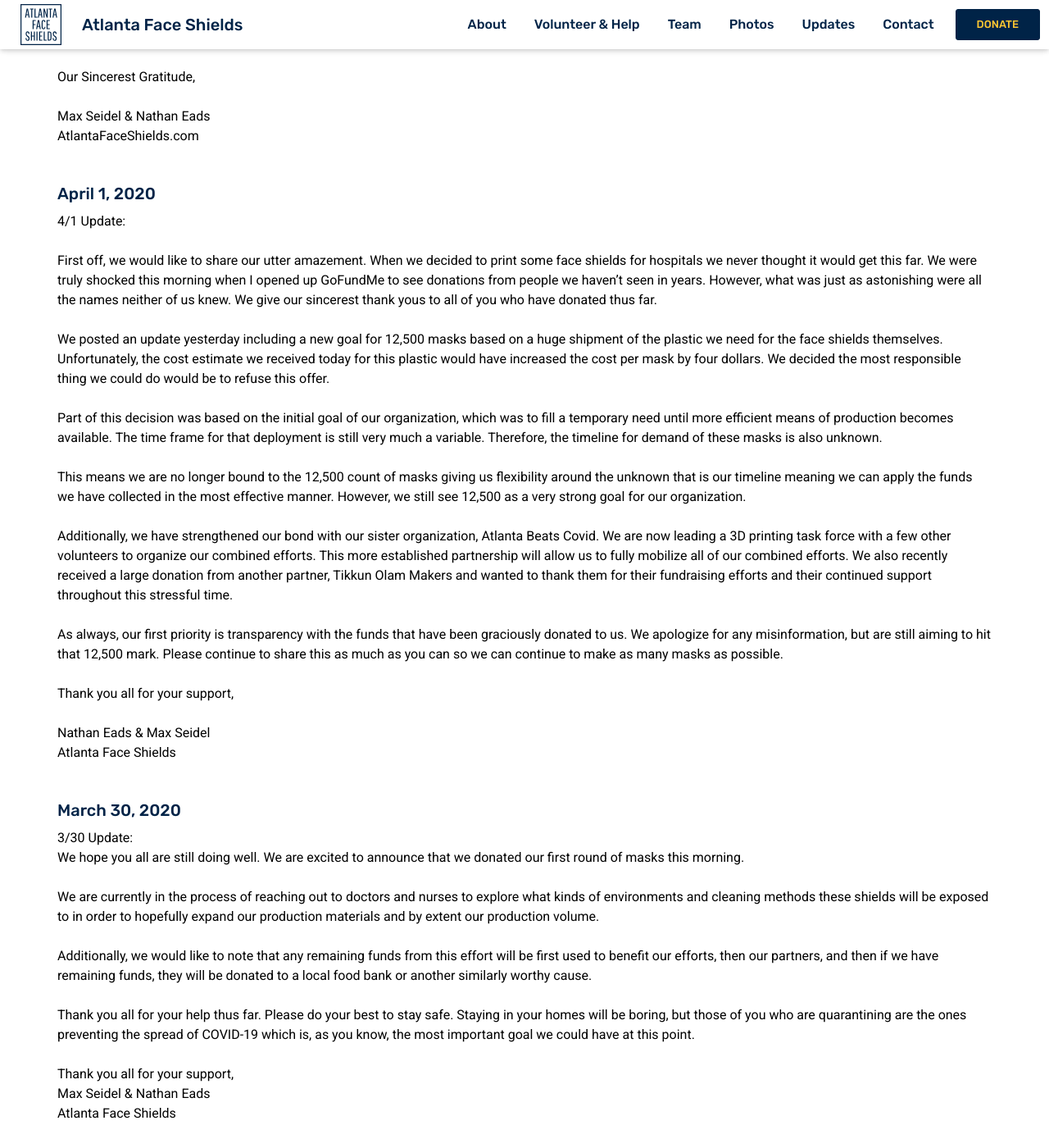
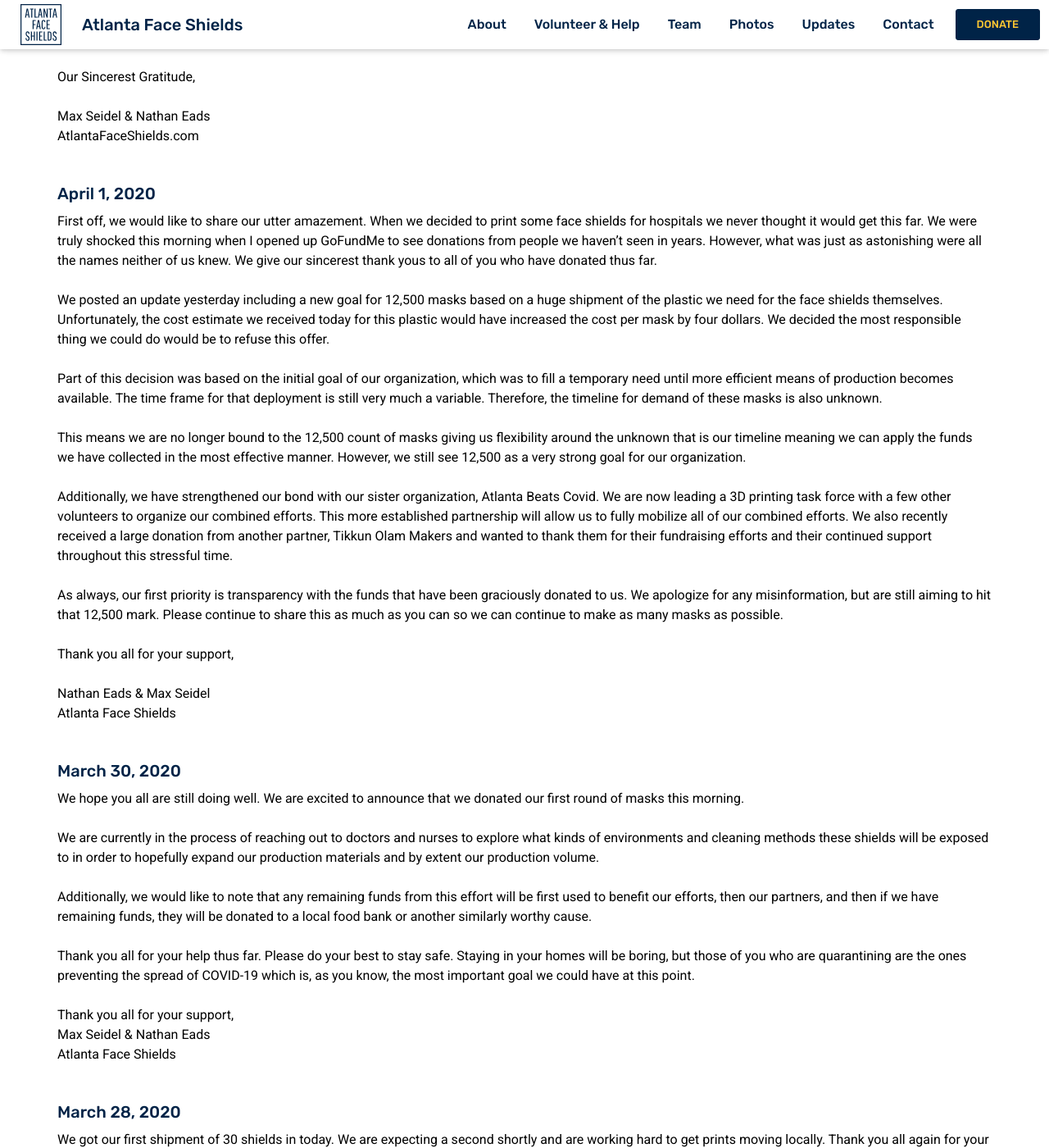
Before and after one commit to jackbuehner/afs-website, a Jekyll site: the page built from updates.html, in a window 1280 px wide and 1400 px high, scrolled down 1940 px. Shown: the whole window at 82% size. Built offline with Jekyll 4.4.1, drawn with Linux system fonts in a browser that asks for light colours.

Commit message:
remove duplicate dates from updates

```diff
--- a/updates.html
+++ b/updates.html
@@ -55,8 +55,7 @@
     </article>
     <article>
       <h4>April 1, 2020</h4>
-      <p><span>4/1 Update:<br>
-      <br>
+      <p><span>
       First off, we would like to share our utter amazement. When we decided to print some face shields for hospitals we never thought it would get this far. We were truly shocked this morning when I opened up GoFundMe to see donations from people we haven’t seen in years. However, what was just as astonishing were all the names neither of us knew. We give our sincerest thank yous to all of you who have donated thus far. <br>
       <br>
       We posted an update yesterday including a new goal for 12,500 masks based on a huge shipment of the plastic we need for the face shields themselves. Unfortunately, the cost estimate we received today for this plastic would have increased the cost per mask by four dollars. We decided the most responsible thing we could do would be to refuse this offer. <br>
@@ -76,8 +75,7 @@
     </article>
     <article>
       <h4>March 30, 2020</h4>
-      <p><span>3/30 Update:<br>
-      We hope you all are still doing well. We are excited to announce that we donated our first round of masks this morning. <br>
+      <p><span>We hope you all are still doing well. We are excited to announce that we donated our first round of masks this morning. <br>
       <br>
       We are currently in the process of reaching out to doctors and nurses to explore what kinds of environments and cleaning methods these shields will be exposed to in order to hopefully expand our production materials and by extent our production volume.<br>
       <br>
@@ -91,8 +89,7 @@
     </article>
     <article>
       <h4>March 28, 2020</h4>
-      <p><span>3/28 Update:<br>
-      We got our first shipment of 30 shields in today. We are expecting a second shortly and are working hard to get prints moving locally. Thank you all again for your support. We will continue to update you to share how your donations are helping our cause. <br>
+      <p><span>We got our first shipment of 30 shields in today. We are expecting a second shortly and are working hard to get prints moving locally. Thank you all again for your support. We will continue to update you to share how your donations are helping our cause. <br>
       <br>
       Stay Safe,<br>
       Atlanta Face Shields</span></p>
```
